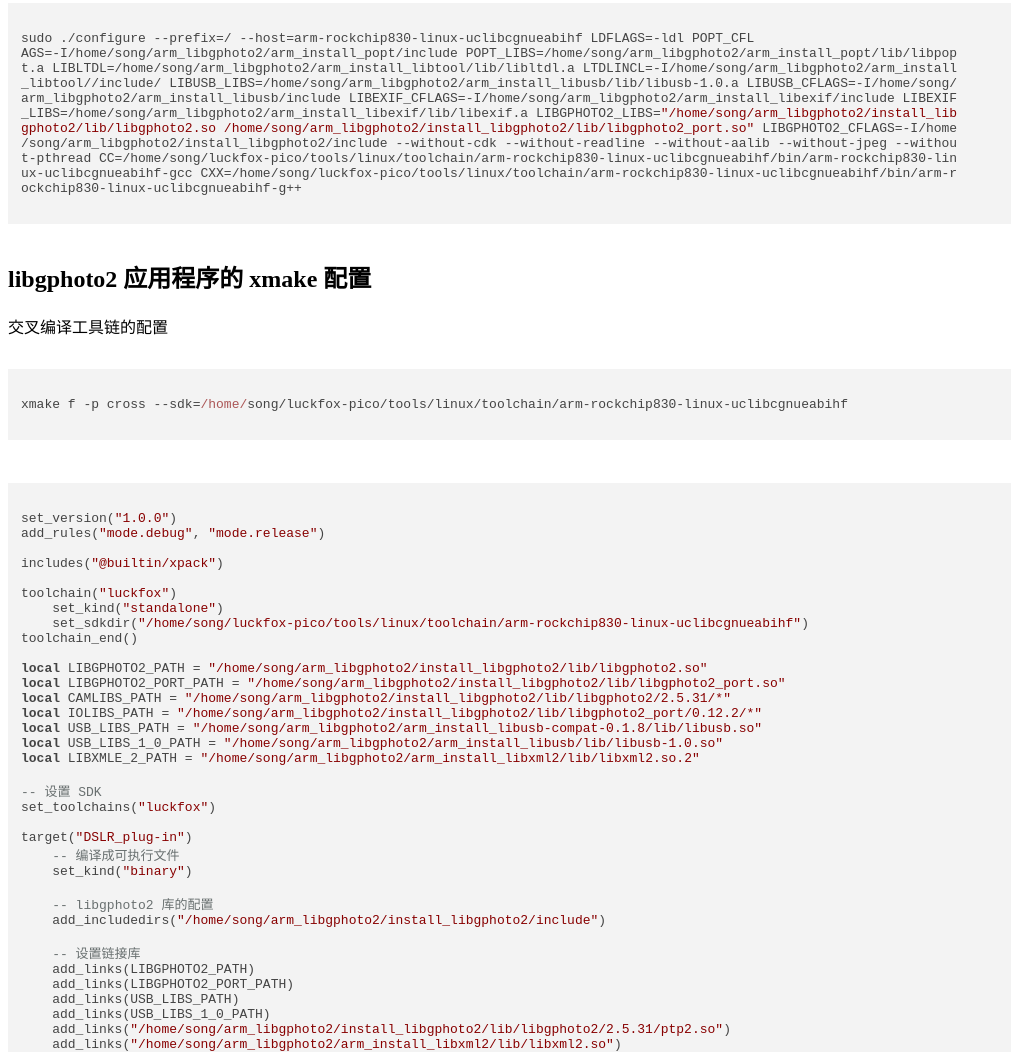
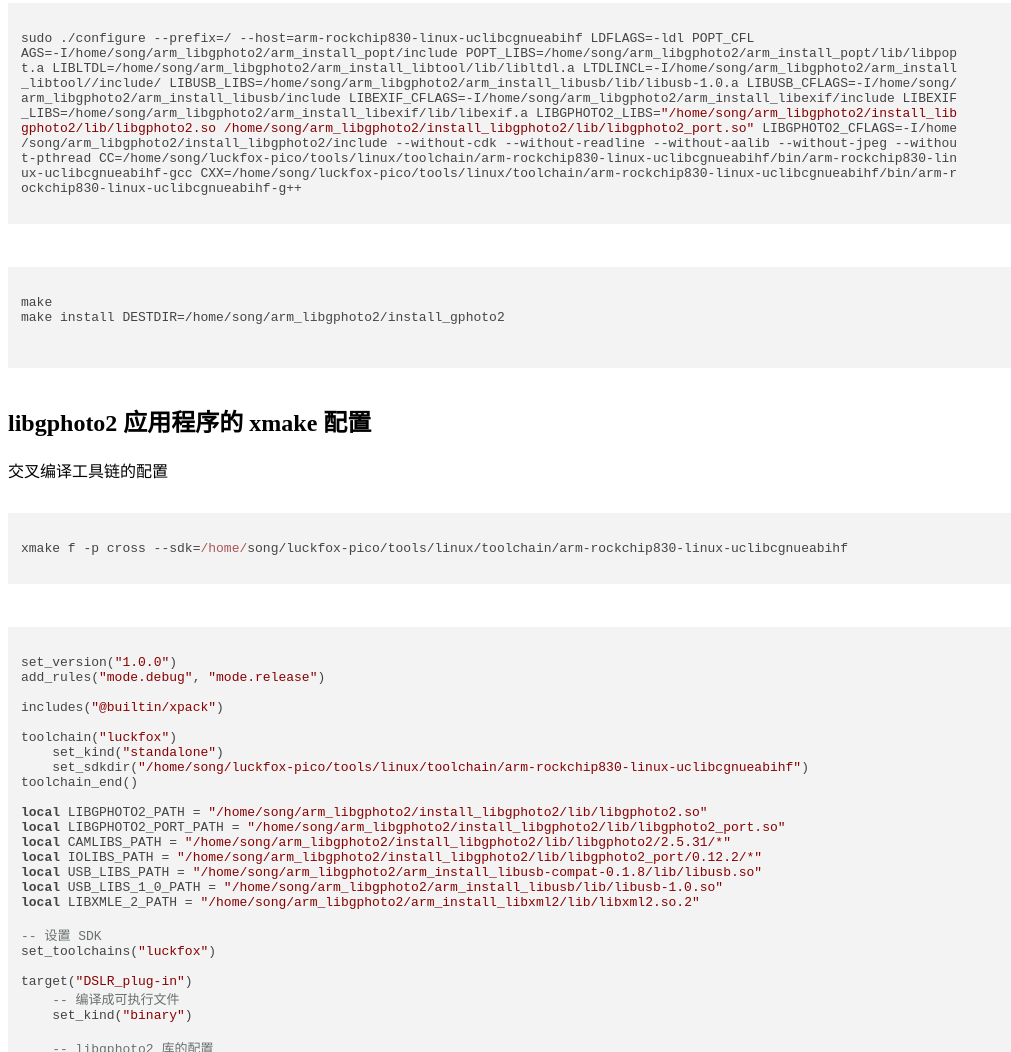
Before and after one commit to SongZihui-sudo/SongZihui-sudo.github.io, a website: page html/page/C-language/交叉编译libgphoto2和gphoto2.htm in a window 1280 px wide. Shown: the part 10924-11976 px from the top of the page, without its empty margins (0-1011 px from the left). Drawn offline with nearby package versions, Linux system fonts and the light colour scheme.

Commit message:
fix: 完善内容

```diff
--- a/html/page/C-language/交叉编译libgphoto2和gphoto2.htm
+++ b/html/page/C-language/交叉编译libgphoto2和gphoto2.htm
@@ -667,6 +667,13 @@ ux-uclibcgnueabihf-gcc CXX=/home/song/luckfox-pico/tools/linux/toolchain/arm-roc
 ockchip830-linux-uclibcgnueabihf-g++
 	</code>
 </pre>
+<pre>
+        <code>
+make
+make install DESTDIR=/home/song/arm_libgphoto2/install_gphoto2
+
+        </code>
+</pre>
 <h2> libgphoto2 应用程序的 xmake 配置 </h2>
 <p> 交叉编译工具链的配置 </p>
 <pre>
```
